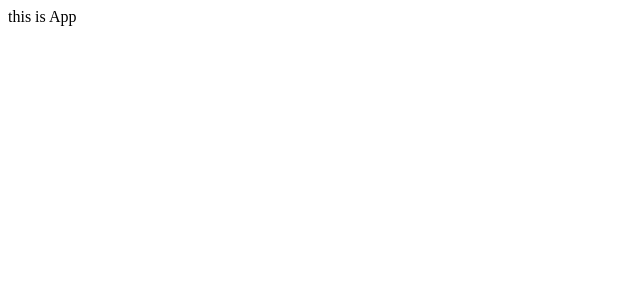
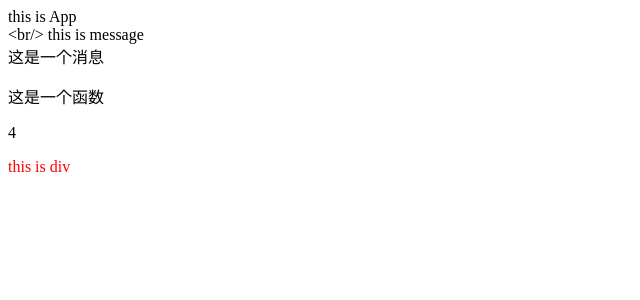
Before and after one commit to YiXiaoBaiLP/react-demo, a React (Create React App) app: page / in a window 1280 px wide. Shown: the top 300 px of the page, without its empty margins (0-640 px from the left). Built offline with nearby package versions, Linux system fonts and the light colour scheme.

Commit message:
高频使用jsx 语法

```diff
--- a/src/App.js
+++ b/src/App.js
@@ -3,9 +3,42 @@
  * @returns
  */
 function App() {
+  const message = "这是一个消息";
+  // const a = () => {
+  //   return "测试函数";
+  // }
+
+  function getName() {
+    return "这是一个函数";
+  }
   return (
     <div className="App">
       this is App
+      <br/>
+      {/** 使用引号来传递字符串 */}
+      {'<br/> this is message'}
+      {/* 识别 js 变量 */}
+      <br/>
+      { message }
+      <p>
+        {/* 函数调用 */}
+        {getName()}
+      </p>
+      <p>
+        {/* 方法调用 */}
+        { new Date().getHours()}
+      </p>
+      <p>
+        {/* 使用 js 对象 */}
+        {/*
+            style={{}}
+            第一层：识别表达式的语法
+            第二次：是一个对象结构
+        */}
+        <div style={{color: 'red'}}>
+          this is div
+        </div>
+      </p>
     </div>
   );
 }
```
